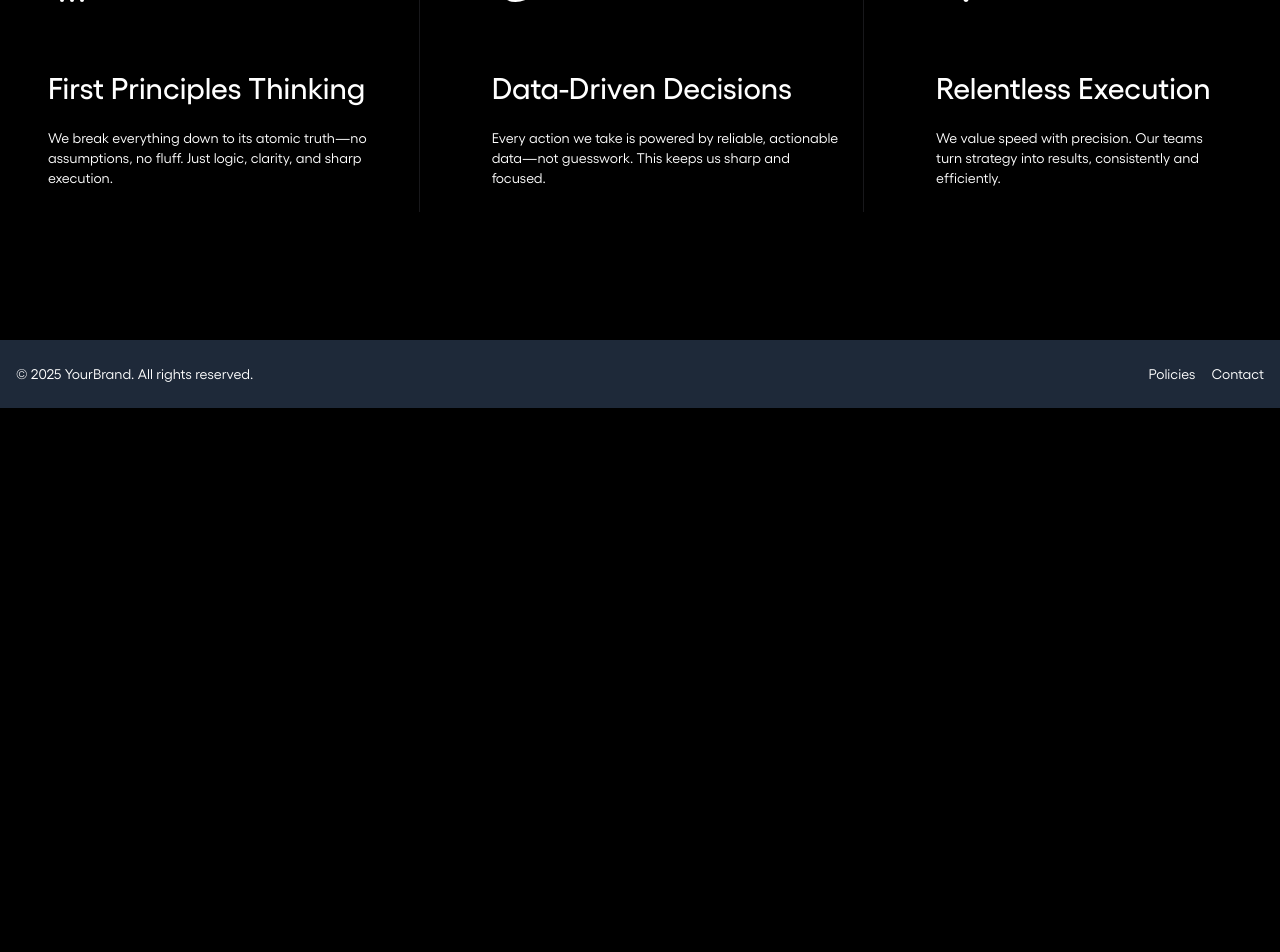
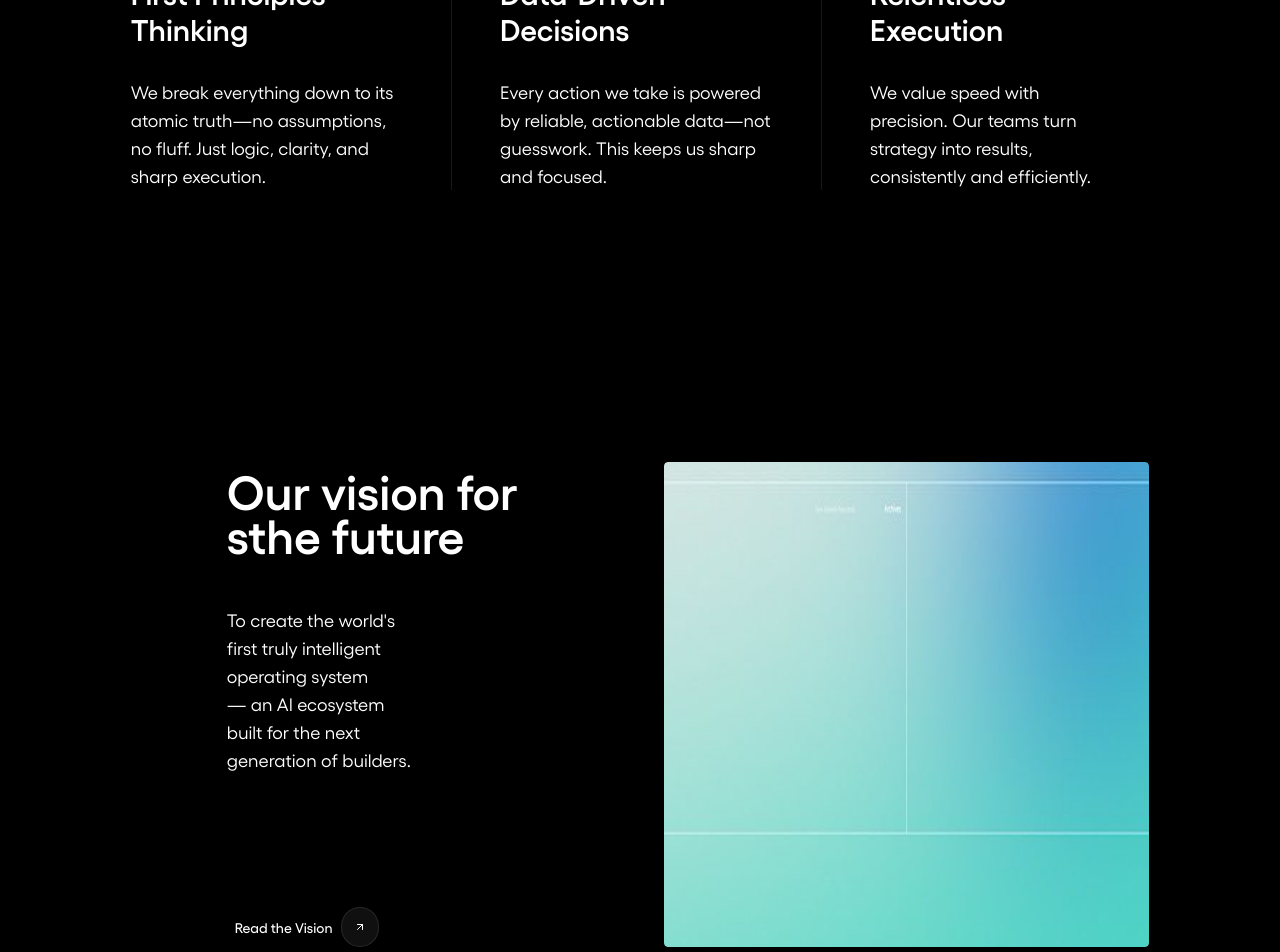
Before and after one commit to Piyush289kumar/kiorons_ai, a Next.js app: page /company in a window 1280 px wide. Shown: the part 1500-2452 px from the top of the page. Before the commit the page ends 1908 px from the top, so only its background shows below. Built offline with nearby package versions, Linux system fonts and the light colour scheme.

Commit message:
Refactor code structure for improved readability and maintainability

```diff
--- a/src/app/components/PrincipalsSection.tsx
+++ b/src/app/components/PrincipalsSection.tsx
@@ -1,25 +1,29 @@
-import { Activity, Cpu, PieChart } from "lucide-react";
+import {
+  Activity,
+  ArrowUpRight,
+  ChevronDown,
+  Cpu,
+  PieChart,
+} from "lucide-react";
 import React from "react";
-
+import GlassButtonWithText from "./GlassButtonWithText";
 // Reusable PrincipleBlock component
 function PrincipleBlock({ Icon, ariaLabel, heading, summary, className = "" }) {
   return (
-    <div className={`flex flex-col items-start gap-4 p-6 ${className}`}>
-      <span className="mt-1 mb-12">
+    <div className={`flex flex-col items-start gap-4 pr-10 ${className}`}>
+      <span className="mt-1 mb-16">
         <Icon aria-label={ariaLabel} className="w-12 h-12" />
       </span>
       <div>
-        <h3 className="text-3xl font-medium mb-6">{heading}</h3>
-        <p className="text-sm">{summary}</p>
+        <h3 className="text-3xl font-semibold mb-8">{heading}</h3>
+        <p className="text-lg">{summary}</p>
       </div>
     </div>
   );
 }
-
-
 export default function PrincipalsSection() {
   return (
-    <section className="py-16 sm:py-32 pt-44 sm:pt-52 font-gellix">
+    <section className="py-16 sm:py-32 pt-44 sm:pt-52 font-gellix w-full md:w-10/12 mx-auto">
       <div className="mx-auto w-full px-4 lg:px-6 xl:max-w-7xl">
         <div className="space-y-12">
           <div>
@@ -36,7 +40,6 @@ export default function PrincipalsSection() {
             </h2>
           </div>
         </div>
-
         <div className="flex flex-col lg:flex-row mt-24 space-y-12 lg:space-y-0 lg:space-x-12">
           <PrincipleBlock
             Icon={Cpu}
@@ -59,6 +62,58 @@ export default function PrincipalsSection() {
             summary="We value speed with precision. Our teams turn strategy into results, consistently and efficiently."
           />
         </div>
+        <div className={`group relative my-44`}>
+          <div
+            className={`
+        flex flex-col gap-10 py-24 md:gap-12 md:flex-row
+      `}
+          >
+            {/* Left/Text Block */}
+            <div className="flex flex-col gap-4 md:gap-12 xl:flex-row flex-1 order-2 md:order-1">
+              {/* Main content */}
+              <div className="flex flex-1 flex-col space-y-6 px-24">
+                <div className="block grow space-y-4">
+                  <div className="absolute inset-0" />
+                  <h3 className="!text-5xl leading-14 font-semibold">
+                    Our vision for
+                  </h3>
+                  <h3 className="!text-5xl leading-0 font-semibold">
+                    sthe future
+                  </h3>
+                  <p className="grow text-balance text-lg mt-18 md:w-2/3">
+                    {
+                      "To create the world's first truly intelligent operating system — an AI ecosystem built for the next generation of builders."
+                    }
+                  </p>
+                </div>
+                <div className="flex items-center justify-between gap-3">
+                  <GlassButtonWithText
+                    as="a"
+                    href="#loadmore"
+                    text="Read the Vision"
+                    icon={<ArrowUpRight className="w-3 h-3" />}
+                    iconPosition="right"
+                    className="!px-3 !py-0"
+                  />
+                </div>
+              </div>
+            </div>
+            {/* Right/Image Block */}
+            <div className="flex-1 w-[800px] order-1 md:order-2 overflow-hidden rounded-sm">
+              <div
+                className="
+              flex items-center w-full aspect-[1/1] text-4xl tracking-tight leading-[2.5rem] rounded-sm bg-[#0C0C0B] overflow-hidden shadow
+               transition-transform duration-300 will-change-transform hover:scale-105 cursor-pointer"
+                style={{
+                  backgroundImage: `url('/images/vision.png')`,
+                  backgroundSize: "cover", // Ensures the image covers the box
+                  backgroundPosition: "center", // Perfectly centers the image
+                  backgroundRepeat: "no-repeat",
+                }}
+              ></div>
+            </div>
+          </div>
+        </div>
       </div>
     </section>
   );
--- a/src/app/components/SubHighliterSection.tsx
+++ b/src/app/components/SubHighliterSection.tsx
@@ -15,7 +15,7 @@ export default function SubHighlighterSection({
 }: SubHighlighterSectionProps) {
   return (
     <>
-      <section className="py-16 sm:py-0 pt-44 sm:pt-52 font-gellix mx-auto px-4 text-center">
+      <section className="py-16 sm:py-0 pt-44 sm:pt-52 font-gellix mx-auto px-4 text-center w-full md:w-10/12">
         <p className="text-xs uppercase text-primary font-medium">{label}</p>
         <h2 className="text-4xl sm:text-4xl font-semibold my-8 mb-20 text-zinc-50 max-w-2xl mx-auto">
           {title}
```
Also changed, not shown: public/images/vision.png (added).
